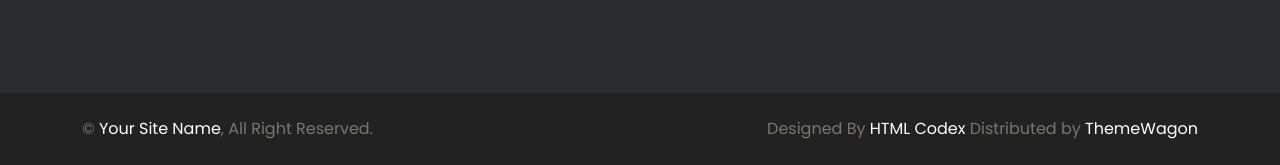
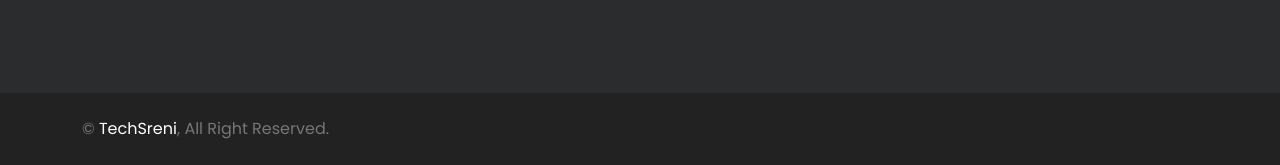
Before and after one commit to cypherult/WeldingWorks, a plain HTML site: page 404.html in a window 1280 px wide. Shown: the part 1800-1965 px from the top of the page. Drawn offline with nearby package versions, Linux system fonts and the light colour scheme.

Commit message:
CP Update

```diff
--- a/404.html
+++ b/404.html
@@ -241,14 +241,9 @@
         <div class="container">
             <div class="row">
                 <div class="col-md-6 text-center text-md-start mb-3 mb-md-0">
-                    &copy; <a class="fw-semi-bold" href="#">Your Site Name</a>, All Right Reserved.
+                    &copy; <a class="fw-semi-bold" href="#">TechSreni</a>, All Right Reserved.
                 </div>
-                <div class="col-md-6 text-center text-md-end">
-                    <!--/*** This template is free as long as you keep the below author’s credit link/attribution link/backlink. ***/-->
-                    <!--/*** If you'd like to use the template without the below author’s credit link/attribution link/backlink, ***/-->
-                    <!--/*** you can purchase the Credit Removal License from "https://htmlcodex.com/credit-removal". ***/-->
-                    Designed By <a class="fw-semi-bold" href="https://htmlcodex.com">HTML Codex</a> Distributed by <a href="https://themewagon.com" target="_blank">ThemeWagon</a></a>
-                </div>
+
             </div>
         </div>
     </div>
```
Also changed, not shown: about.html (+2 -7 lines), appoinment.html (+2 -7 lines), contact.html (+2 -7 lines), feature.html (+2 -7 lines), index.html (+0 -6 lines), service.html (+2 -7 lines), team.html (+2 -7 lines), testimonial.html (+2 -7 lines), welding-website-template.jpg (deleted).
